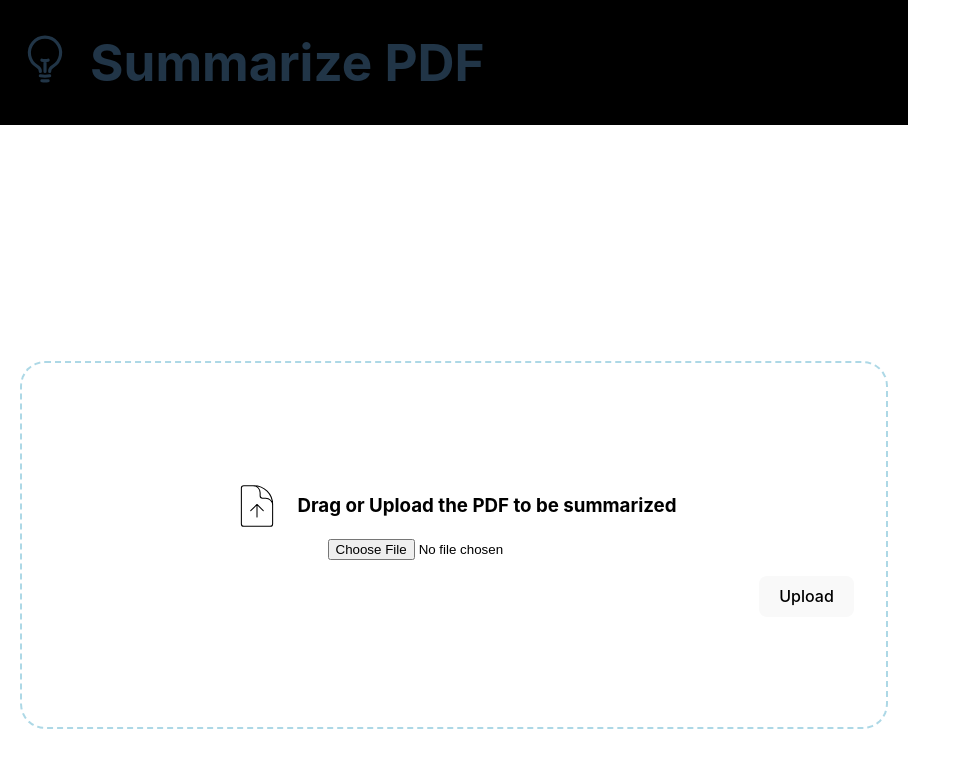
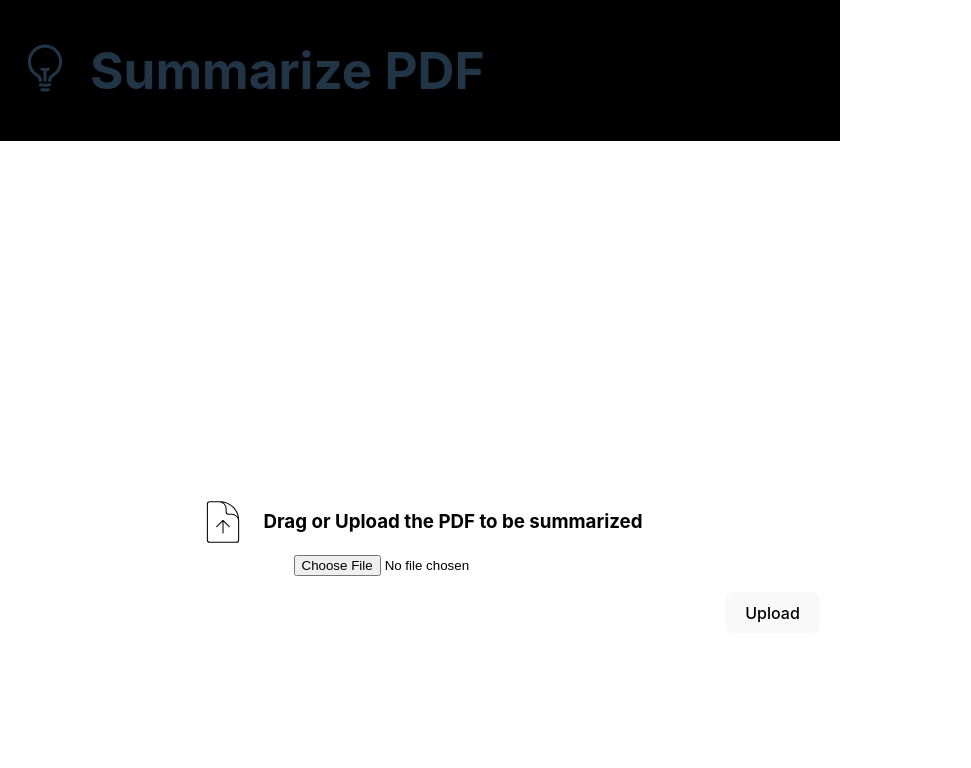
Before and after one commit to moizkamran/GPT-Instant-PDF-Summary, a React (Vite) app: page / in a window 1280 px wide. Shown: the top 768 px of the page, without its empty margins (0-971 px from the left). Built offline with nearby package versions, Linux system fonts and the light colour scheme.

Commit message:
Fix and improvement

```diff
--- a/src/App.jsx
+++ b/src/App.jsx
@@ -2,7 +2,7 @@ import React, { useState } from "react";
 import axios from "axios";
 import { motion, AnimatePresence } from "framer-motion";
 
-import './flairs.css'
+import "./flairs.css";
 import { TypeAnimation } from "react-type-animation";
 
 function App() {
@@ -10,11 +10,14 @@ function App() {
   const [text, setText] = useState("");
   const [summary, setSummary] = useState("");
   const [isLoading, setIsLoading] = useState(false);
+  const [fileName, setFileName] = useState("")
 
   const handleFileChange = (event) => {
     const selectedFile = event.target.files[0];
     setFile(selectedFile);
+    setFileName(selectedFile.name);
   };
+
 
   const handleUpload = async (event) => {
     event.preventDefault();
@@ -59,26 +62,114 @@ function App() {
     }
   };
 
-  return (<>
-  <div style={{padding: '0px 20px 0px 20px', display: 'flex', flexDirection: 'row', alignContent:'center', alignItems: 'center', gap: 20, backgroundColor: 'black'}}>
-    <div style={{width: 50}}>
-      <svg fill="none" stroke="currentColor" stroke-width="1.5" viewBox="0 0 24 24" xmlns="http://www.w3.org/2000/svg" aria-hidden="true">
-        <path stroke-linecap="round" stroke-linejoin="round" d="M12 18v-5.25m0 0a6.01 6.01 0 001.5-.189m-1.5.189a6.01 6.01 0 01-1.5-.189m3.75 7.478a12.06 12.06 0 01-4.5 0m3.75 2.383a14.406 14.406 0 01-3 0M14.25 18v-.192c0-.983.658-1.823 1.508-2.316a7.5 7.5 0 10-7.517 0c.85.493 1.509 1.333 1.509 2.316V18"></path>
+  const handleDragOver = (event) => {
+    event.preventDefault();
+  };
+
+  const handleDrop = (event) => {
+    event.preventDefault();
+    const selectedFile = event.dataTransfer.files[0];
+    setFile(selectedFile);
+    setFileName(selectedFile.name);
+  };
+
+
+  return (
+    <>
+      <nav
+        style={{
+          padding: "0px 20px 0px 20px",
+          display: "flex",
+          flexDirection: "row",
+          alignContent: "center",
+          alignItems: "center",
+          gap: 20,
+          backgroundColor: "black",
+        }}
+      >
+        <div style={{ width: 50 }}>
+          <svg
+            fill="none"
+            stroke="currentColor"
+            strokeWidth="1.5"
+            viewBox="0 0 24 24"
+            xmlns="http://www.w3.org/2000/svg"
+            aria-hidden="true"
+          >
+            <path
+              strokeLinecap="round"
+              strokeLinejoin="round"
+              d="M12 18v-5.25m0 0a6.01 6.01 0 001.5-.189m-1.5.189a6.01 6.01 0 01-1.5-.189m3.75 7.478a12.06 12.06 0 01-4.5 0m3.75 2.383a14.406 14.406 0 01-3 0M14.25 18v-.192c0-.983.658-1.823 1.508-2.316a7.5 7.5 0 10-7.517 0c.85.493 1.509 1.333 1.509 2.316V18"
+            ></path>
           </svg>
         </div>
         <h1>Summarize PDF</h1>
+      </nav>
+      <div
+        style={{
+          display: "flex",
+          flexDirection: "column",
+          alignItems: "center",
+          justifyContent: "center",
+          minHeight: "100vh",
+          backgroundColor: "white",
+          color: "black",
+          padding: 20,
+          gap: 20,
+        }}
+      >
+        <form
+          onSubmit={handleUpload}
+          style={{
+            display: "flex",
+            flexDirection: "column",
+            alignItems: "center",
+            justifyContent: "center",
+            borderRadius: "25px",
+            width: "100vh",
+            height: "300px",
+          }}
+          onDragOver={handleDragOver}
+          onDrop={handleDrop}
+        >
+          <div
+            style={{
+              display: "flex",
+              alignItems: "center",
+              justifyContent: "center",
+            }}
+          >
+            <svg
+              fill="none"
+              stroke="currentColor"
+              strokeWidth="0.5"
+              viewBox="0 0 24 24"
+              xmlns="http://www.w3.org/2000/svg"
+              aria-hidden="true"
+              style={{ width: "50px" }}
+            >
+              <path
+                strokeLinecap="round"
+                strokeLinejoin="round"
+                d="M19.5 14.25v-2.625a3.375 3.375 0 00-3.375-3.375h-1.5A1.125 1.125 0 0113.5 7.125v-1.5a3.375 3.375 0 00-3.375-3.375H8.25m6.75 12l-3-3m0 0l-3 3m3-3v6m-1.5-15H5.625c-.621 0-1.125.504-1.125 1.125v17.25c0 .621.504 1.125 1.125 1.125h12.75c.621 0 1.125-.504 1.125-1.125V11.25a9 9 0 00-9-9z"
+              ></path>
+            </svg>
+            <h3 style={{ marginLeft: "1rem" }}>
+              Drag or Upload the PDF to be summarized
+            </h3>
           </div>
-    <div style={{ display: "flex", flexDirection: "column", alignItems: "center", justifyContent: "center", minHeight: "100vh", backgroundColor: 'white', color: 'black', padding: 20, gap: 20 }}>
-      <form onSubmit={handleUpload}
-      style={{ display: "flex", flexDirection: "column", alignItems: "center", justifyContent: "center", border: "2px dashed lightblue", borderRadius: "25px", padding: "2rem", width: "100vh", height: "300px"}}>
-        <div style={{ display: "flex", alignItems: "center", justifyContent: "center"  }}>
-          <svg fill="none" stroke="currentColor" strokeWidth="0.5" viewBox="0 0 24 24" xmlns="http://www.w3.org/2000/svg" aria-hidden="true" style={{ width: "50px" }}>
-            <path strokeLinecap="round" strokeLinejoin="round" d="M19.5 14.25v-2.625a3.375 3.375 0 00-3.375-3.375h-1.5A1.125 1.125 0 0113.5 7.125v-1.5a3.375 3.375 0 00-3.375-3.375H8.25m6.75 12l-3-3m0 0l-3 3m3-3v6m-1.5-15H5.625c-.621 0-1.125.504-1.125 1.125v17.25c0 .621.504 1.125 1.125 1.125h12.75c.621 0 1.125-.504 1.125-1.125V11.25a9 9 0 00-9-9z"></path>
-          </svg>
-          <h3 style={{ marginLeft: "1rem" }}>Drag or Upload the PDF to be summarized</h3>
+          <input
+            type="file"
+            onChange={handleFileChange}
+            accept=".pdf"
+            style={{ marginBottom: "1rem" }}
+          />
+          <div>
+            {fileName && <p>{fileName}</p>}
           </div>
-        <input type="file" onChange={handleFileChange} accept=".pdf" style={{ marginBottom: "1rem" }} />
-        <button type="submit" style={{ alignSelf: "flex-end" }}>Upload</button>
+          <button type="submit" style={{ alignSelf: "flex-end" }}>
+            Upload
+          </button>
         </form>
       <AnimatePresence key={text.length}>
       {isLoading &&   <motion.div
@@ -112,18 +203,19 @@ function App() {
         initial={{ opacity: 0, scale: 0.9 }}
         animate={{ opacity: 1, scale: 1 }}
         exit={{ opacity: 0, scale: 0.9 }}
-        style={{ display: "flex", flexDirection: "column", alignItems: "center", justifyContent: "center",  backgroundColor: 'black',  boxShadow: "0px 0px 5px 1px rgba(0,0,0,0.2)" ,
-        marginTop: "2rem",  padding: 20, borderRadius: 25, color: 'white'}}>
-          <h2 style={{ marginBottom: "1rem" }}>Summary</h2>
-          <div>
+        style={{ display: "flex", flexDirection: "column", alignItems: "center", justifyContent: "center",
+        borderRadius: 25, color: 'black', height: 'max-content', border: '3px solid black'}}>
+          <div style={{backgroundColor: 'black',  boxShadow: "0px 0px 5px 1px rgba(0,0,0,0.2)", width: '100%', color: 'white', textAlign: 'center', borderRadius: 23}}>
+          <h2>Summary</h2>
+          </div>
+          <div style={{textAlign: 'center',  marginTop: 25,  padding: '10px 15px 30px 15px', fontWeight: 700}}>
           <TypeAnimation
-  style={{ whiteSpace: 'pre-line', height: '195px', display: 'block' }}
           sequence={[
             `${summary}`, // actual line-break inside string literal also gets animated in new line, but ensure there are no leading spaces
             1000,
           ]}
           repeat={Infinity}
-  speed={75}
+          speed={90}
         />
 </div>
         </motion.div>
```
Also changed, not shown: 13 other files (tests, documents, lock files or other folders). Lines whose indentation alone changed are shown as unchanged.
